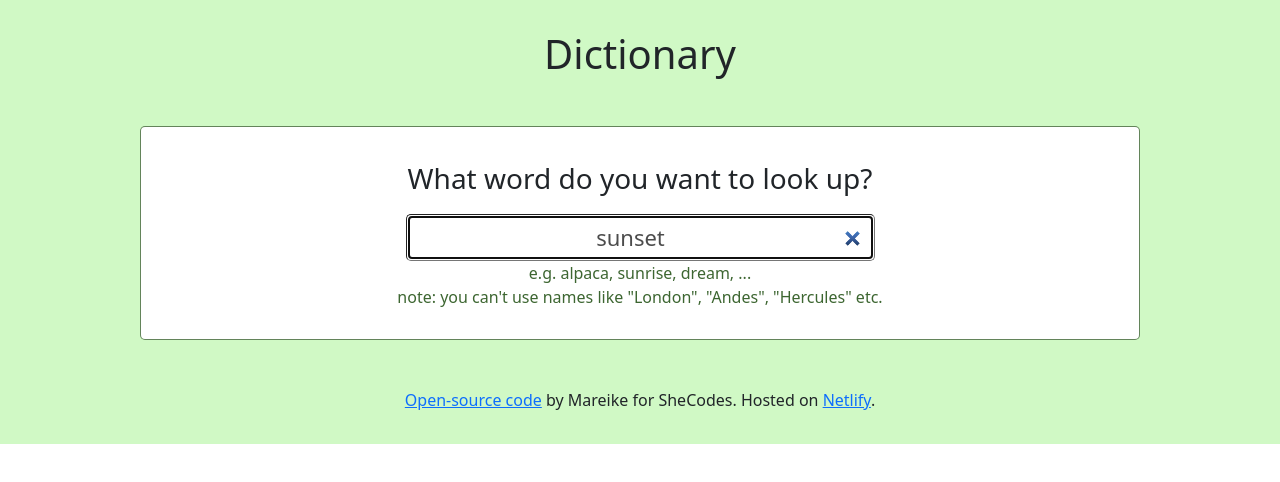
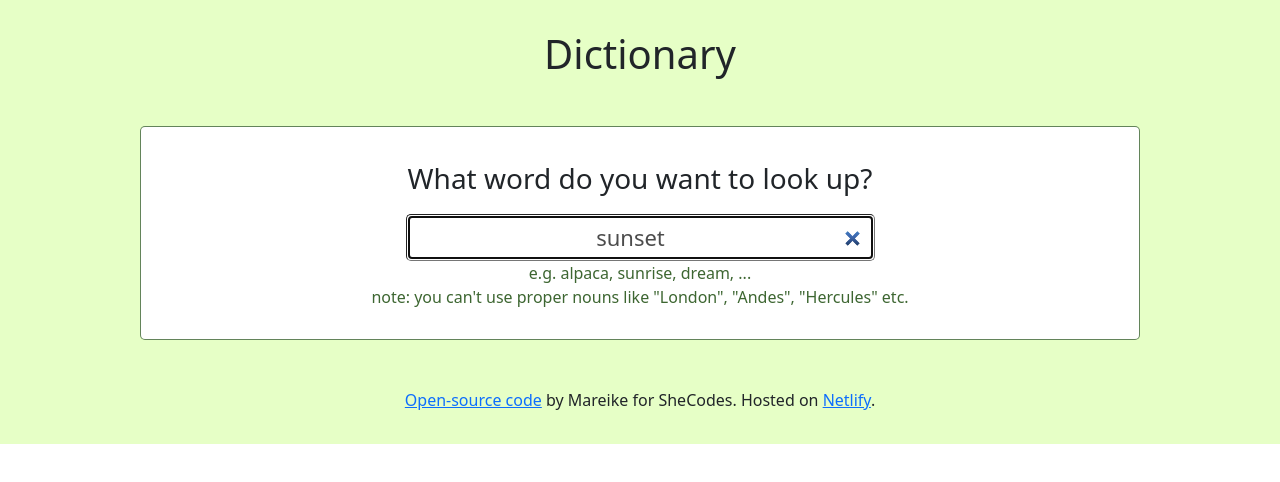
Before and after one commit to maboelion/shecodes-dictionary, a React (Create React App) app: page / in a window 1280 px wide. Shown: the top 482 px of the page. Built offline with nearby package versions, Linux system fonts and the light colour scheme; no server answers.

Commit message:
styling updated

```diff
--- a/src/App.css
+++ b/src/App.css
@@ -1,5 +1,5 @@
 .App {
-	background: #d0f9c5;
+	background: #e6ffc6;
 }
 
 .App h1 {
--- a/src/Dictionary.js
+++ b/src/Dictionary.js
@@ -58,7 +58,8 @@ export default function Dictionary() {
 					<span>e.g. alpaca, sunrise, dream, ...</span>
 					<br />
 					<span>
-						note: you can't use names like "London", "Andes", "Hercules" etc.
+						note: you can't use proper nouns like "London", "Andes", "Hercules"
+						etc.
 					</span>
 				</section>
 				<Results results={results} />
--- a/src/Photos.js
+++ b/src/Photos.js
@@ -1,14 +1,13 @@
 import React from "react";
 
 export default function Photos(props) {
-	console.log(props.photos);
 	if (props.photos) {
 		return (
 			<section className="Photos">
 				<div className="row">
 					{props.photos.map(function (photo, index) {
 						return (
-							<div className="col-4" key={index}>
+							<div className="col-md-4 mb-3" key={index}>
 								<a href={photo.src.original} target="_blank" rel="noreferrer">
 									<img
 										src={photo.src.landscape}
--- a/src/Results.css
+++ b/src/Results.css
@@ -1,6 +1,6 @@
 .Results h2 {
 	font-weight: bold;
-	font-size: 32px;
+	font-size: 36px;
 }
 
 .Results .Phonetics .word {
@@ -8,6 +8,6 @@
 }
 
 .Results .Phonetics audio {
-	margin: 10px;
+	margin-top: 10px;
 	border-radius: 5px;
 }
```
